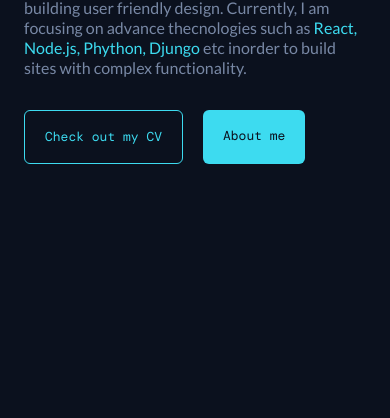
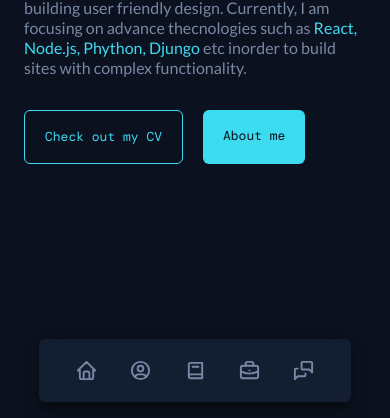
Before and after one commit to rasan3-1416/v1, a website: page index.html in a window 390 px wide. Shown: the part 426-844 px from the top of the page. Drawn offline with nearby package versions, Linux system fonts and the light colour scheme; a web font is replaced by a local one.

Commit message:
fix: solve the mobile menu issue

```diff
--- a/index.html
+++ b/index.html
@@ -63,7 +63,7 @@
     <!-- End Header -->
 
     <!-- Start Menu For Mobile -->
-    <div class="fixed hidden bottom-4 w-full flex justify-center z-fixed ">
+    <div class="fixed md:hidden bottom-4 w-full flex justify-center z-fixed ">
         <ul class="inline-flex justify-between w-[80%] sm:w-[350px] py-4 px-8 xm:px-4 rounded-md bg-[hsl(var(--second-hue),40%,16%,0.7)] backdrop-blur-[10px] shadow-dark">
             <li><a class="tooltip" href="#home">
                 <span class="tooltip-text">Home</span>
```
Also changed, not shown: assets/css/tailwind.css.
